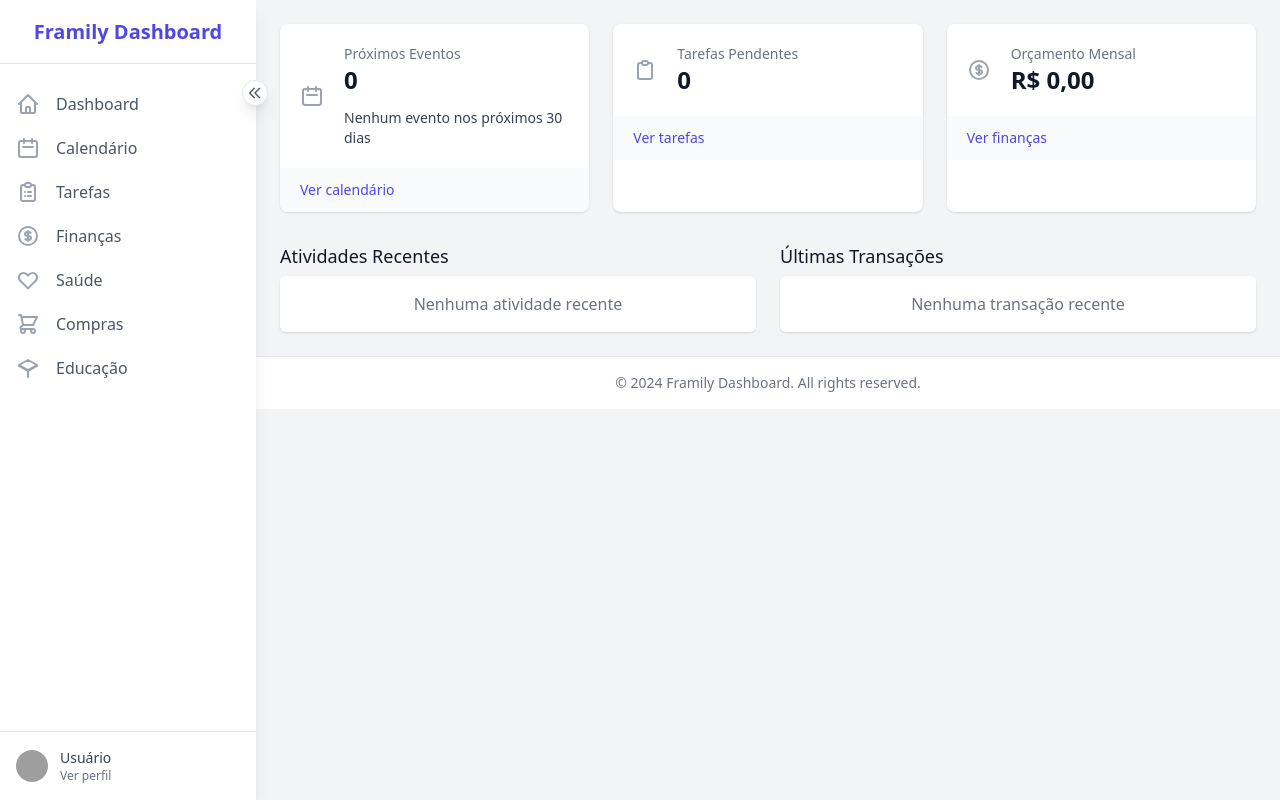
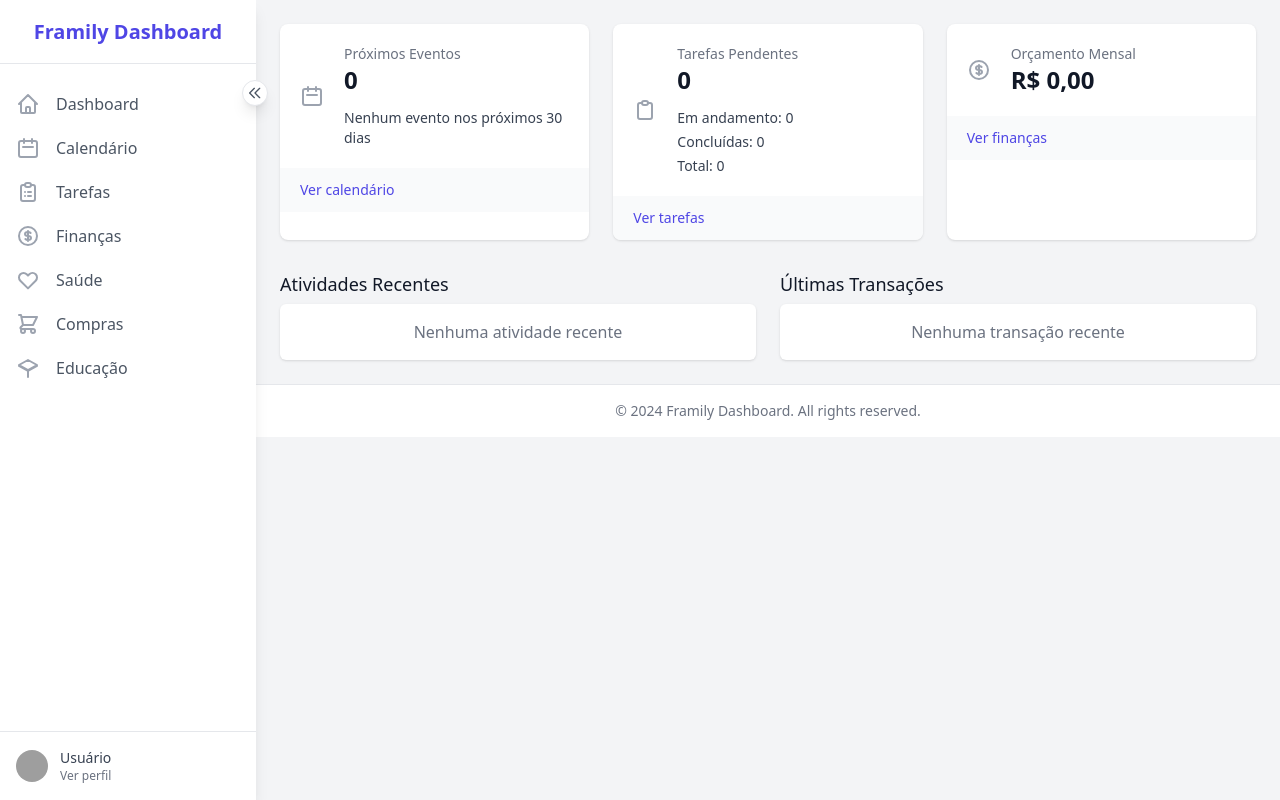
Before and after one commit to igorhaf/framily, a FastAPI app: page / in a window 1280 px wide. Run offline with FastAPI, Linux system fonts and the light colour scheme; data that the repository does not hold is empty; some libraries are stand-ins or nearby versions; grey boxes are pictures that could not be loaded.

Commit message:
informações sobre tarefas

```diff
--- a/templates/index.html
+++ b/templates/index.html
@@ -57,6 +57,22 @@
                             <div class="text-2xl font-semibold text-gray-900" id="pendingTasksCount">
                                 Carregando...
                             </div>
+                        </dd>
+                        <dd class="mt-3">
+                            <ul class="text-sm text-gray-700 space-y-1">
+                                <li>
+                                    <span class="text-sm text-gray-700 space-y-1">Em andamento:</span>
+                                    <span id="inProgressTasksCount" class="text-sm text-gray-700 space-y-1">-</span>
+                                </li>
+                                <li>
+                                    <span class="text-sm text-gray-700 space-y-1">Concluídas:</span>
+                                    <span id="completedTasksCount" class="text-sm text-gray-700 space-y-1">-</span>
+                                </li>
+                                <li>
+                                    <span class="text-sm text-gray-700 space-y-1">Total:</span>
+                                    <span id="totalTasksCount" class="text-sm text-gray-700 space-y-1">-</span>
+                                </li>
+                            </ul>
                         </dd>
                     </dl>
                 </div>
@@ -137,9 +153,15 @@
             }
             const tasks = await response.json();
 
-            // Atualiza o contador de tarefas pendentes
-            const pendingTasks = tasks.filter(task => task.status !== 'completed');
+            // Atualiza os contadores
+            const pendingTasks = tasks.filter(task => task.status === 'pending');
+            const inProgressTasks = tasks.filter(task => task.status === 'in_progress');
+            const completedTasks = tasks.filter(task => task.status === 'completed');
+
             document.getElementById('pendingTasksCount').textContent = pendingTasks.length;
+            document.getElementById('inProgressTasksCount').textContent = inProgressTasks.length;
+            document.getElementById('completedTasksCount').textContent = completedTasks.length;
+            document.getElementById('totalTasksCount').textContent = tasks.length;
 
             // Atualiza a lista de atividades recentes
             const recentActivityList = document.getElementById('recentActivity');
```
